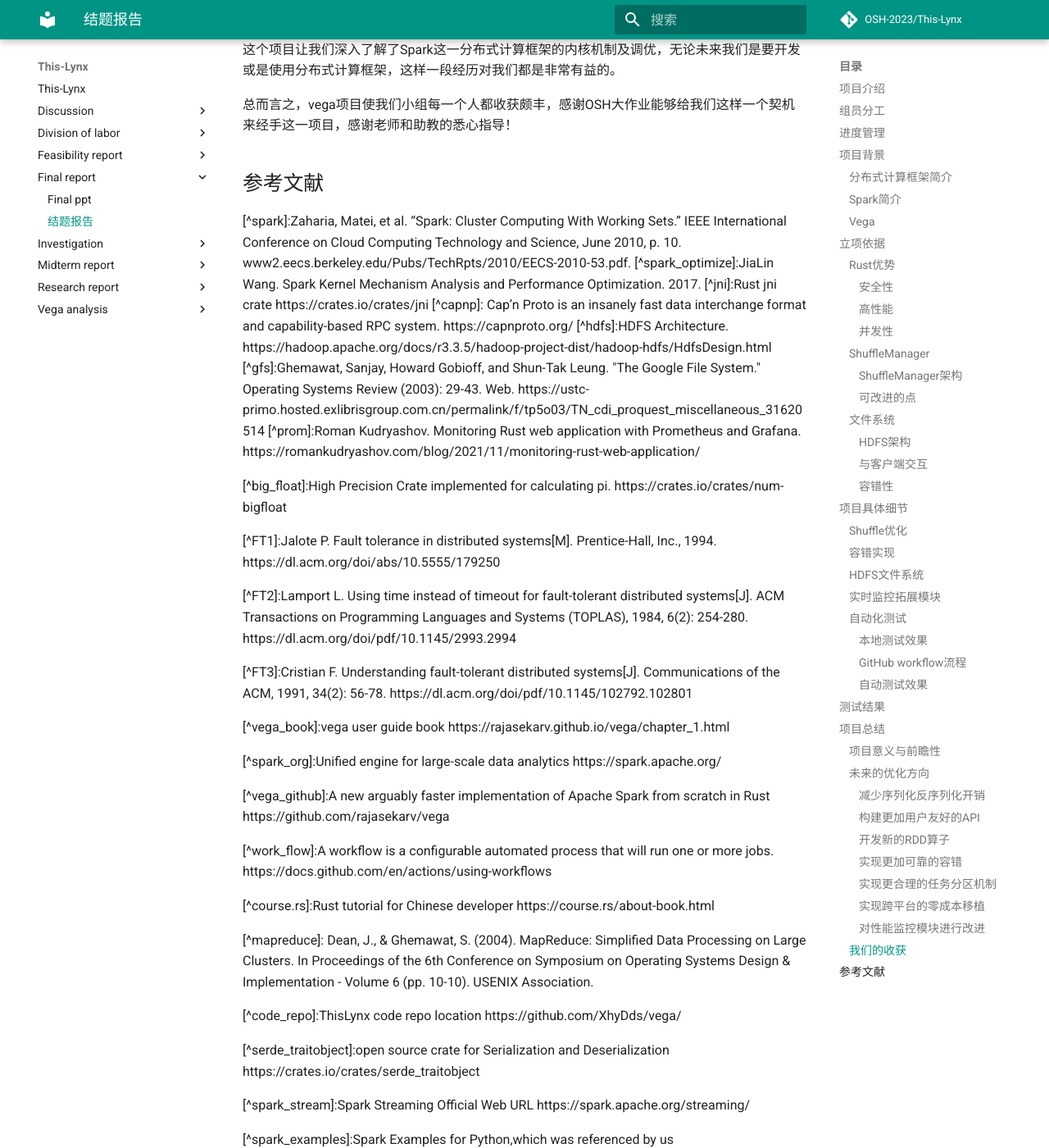
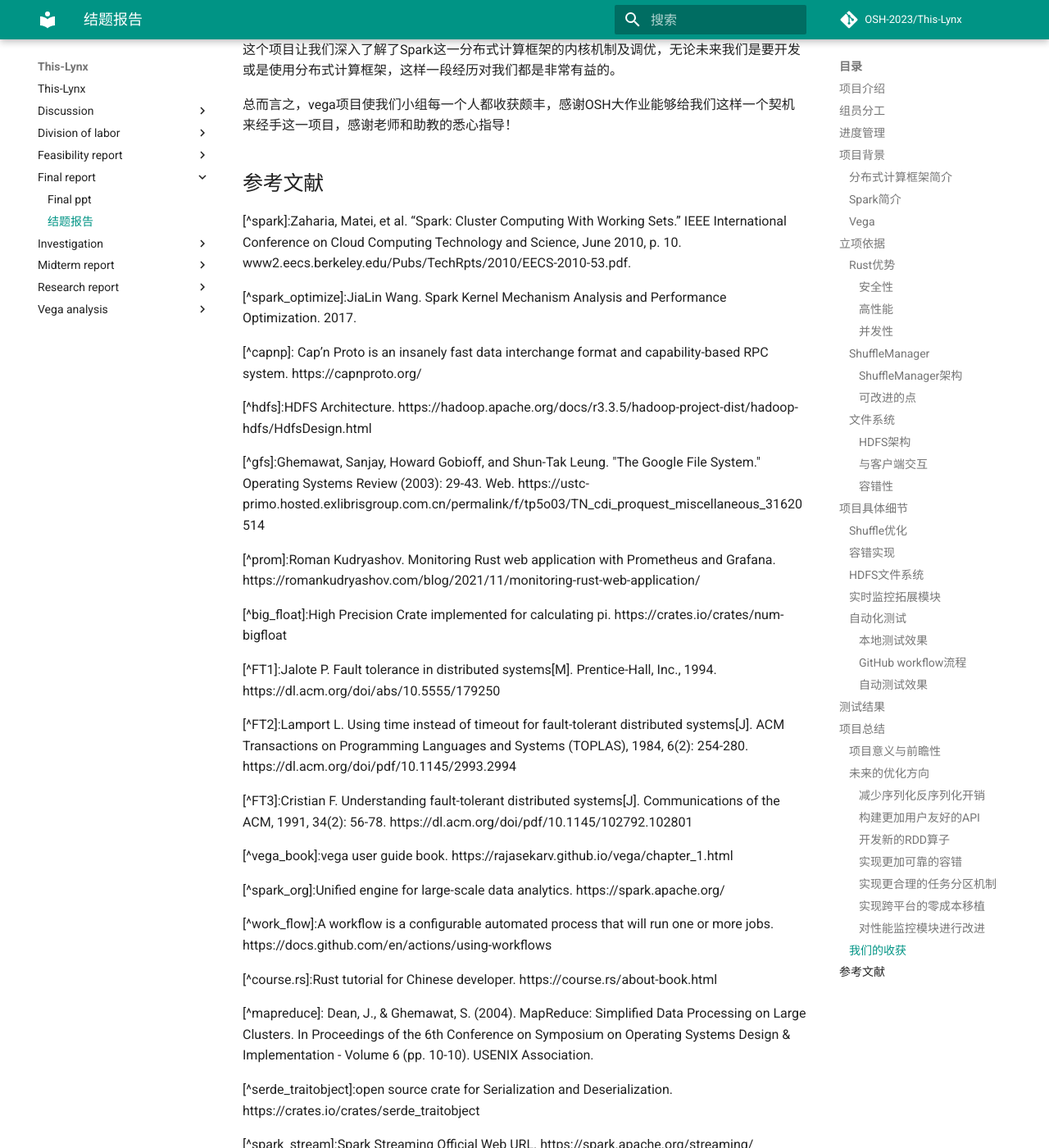
Before and after one commit to OSH-2023/This-Lynx, an MkDocs documentation site: the page built from docs/final_report/final_report.md, in a window 1280 px wide and 1400 px high, scrolled down 19382 px. Shown: the whole window at 82% size. Built offline with MkDocs 1.6.1 and Material for MkDocs 9.7.7, drawn with Linux system fonts in a browser that asks for light colours; comment, search, counter and statistics services are not loaded; some of the changed text lies outside the part shown.

Commit message:
update reference

```diff
--- a/docs/final_report/final_report.md
+++ b/docs/final_report/final_report.md
@@ -647,11 +647,15 @@ Vega是我们小组大多数人目前接触到的最大的项目。接手这样
 ## 参考文献
 
 [^spark]:Zaharia, Matei, et al. “Spark: Cluster Computing With Working Sets.” IEEE International Conference on Cloud Computing Technology and Science, June 2010, p. 10. www2.eecs.berkeley.edu/Pubs/TechRpts/2010/EECS-2010-53.pdf.
+
 [^spark_optimize]:JiaLin Wang. Spark Kernel Mechanism Analysis and Performance Optimization. 2017.
-[^jni]:Rust jni crate https://crates.io/crates/jni
+
 [^capnp]: Cap’n Proto is an insanely fast data interchange format and capability-based RPC system. https://capnproto.org/
+
 [^hdfs]:HDFS Architecture. https://hadoop.apache.org/docs/r3.3.5/hadoop-project-dist/hadoop-hdfs/HdfsDesign.html
+
 [^gfs]:Ghemawat, Sanjay, Howard Gobioff, and Shun-Tak Leung. "The Google File System." Operating Systems Review (2003): 29-43. Web. https://ustc-primo.hosted.exlibrisgroup.com.cn/permalink/f/tp5o03/TN_cdi_proquest_miscellaneous_31620514
+
 [^prom]:Roman Kudryashov. Monitoring Rust web application with Prometheus and Grafana. https://romankudryashov.com/blog/2021/11/monitoring-rust-web-application/
 
 [^big_float]:High Precision Crate implemented for calculating pi. https://crates.io/crates/num-bigfloat
@@ -662,25 +666,21 @@ Vega是我们小组大多数人目前接触到的最大的项目。接手这样
 
 [^FT3]:Cristian F. Understanding fault-tolerant distributed systems[J]. Communications of the ACM, 1991, 34(2): 56-78. https://dl.acm.org/doi/pdf/10.1145/102792.102801
 
-[^vega_book]:vega user guide book https://rajasekarv.github.io/vega/chapter_1.html
+[^vega_book]:vega user guide book. https://rajasekarv.github.io/vega/chapter_1.html
 
-[^spark_org]:Unified engine for large-scale data analytics https://spark.apache.org/
-
-[^vega_github]:A new arguably faster implementation of Apache Spark from scratch in Rust https://github.com/rajasekarv/vega
+[^spark_org]:Unified engine for large-scale data analytics. https://spark.apache.org/
 
 [^work_flow]:A workflow is a configurable automated process that will run one or more jobs.  https://docs.github.com/en/actions/using-workflows
 
-[^course.rs]:Rust tutorial for Chinese developer https://course.rs/about-book.html
+[^course.rs]:Rust tutorial for Chinese developer. https://course.rs/about-book.html
 
 [^mapreduce]: Dean, J., & Ghemawat, S. (2004). MapReduce: Simplified Data Processing on Large Clusters. In Proceedings of the 6th Conference on Symposium on Operating Systems Design & Implementation - Volume 6 (pp. 10-10). USENIX Association.
 
-[^code_repo]:ThisLynx code repo location https://github.com/XhyDds/vega/
+[^serde_traitobject]:open source crate for Serialization and Deserialization. https://crates.io/crates/serde_traitobject
 
-[^serde_traitobject]:open source crate for Serialization and Deserialization https://crates.io/crates/serde_traitobject
+[^spark_stream]:Spark Streaming Official Web URL. https://spark.apache.org/streaming/
 
-[^spark_stream]:Spark Streaming Official Web URL https://spark.apache.org/streaming/
-
-[^spark_examples]:Spark Examples for Python,which was referenced by us https://github.com/apache/spark/tree/master/examples/src/main/python
+[^spark_examples]:Spark Examples for Python. https://github.com/apache/spark/tree/master/examples/src/main/python
 
 [^Shuffle_Architecture]:x0FFF. “Spark Architecture: Shuffle.” Distributed Systems Architecture, 22 Apr. 2016, 0x0fff.com/spark-architecture-shuffle.
 
```
Also changed, not shown: other parts of docs/final_report/final_report.md (+10 -4 lines).
